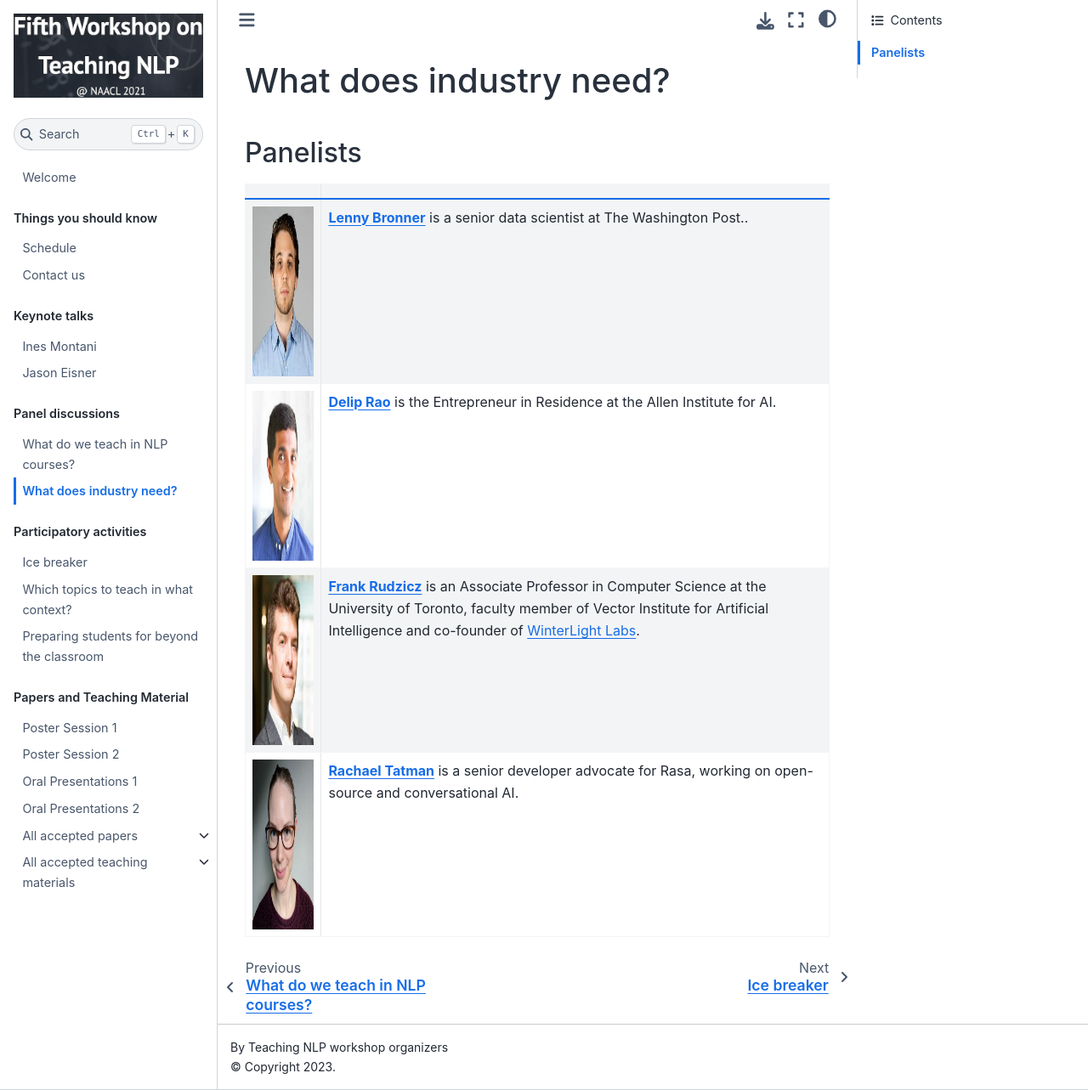
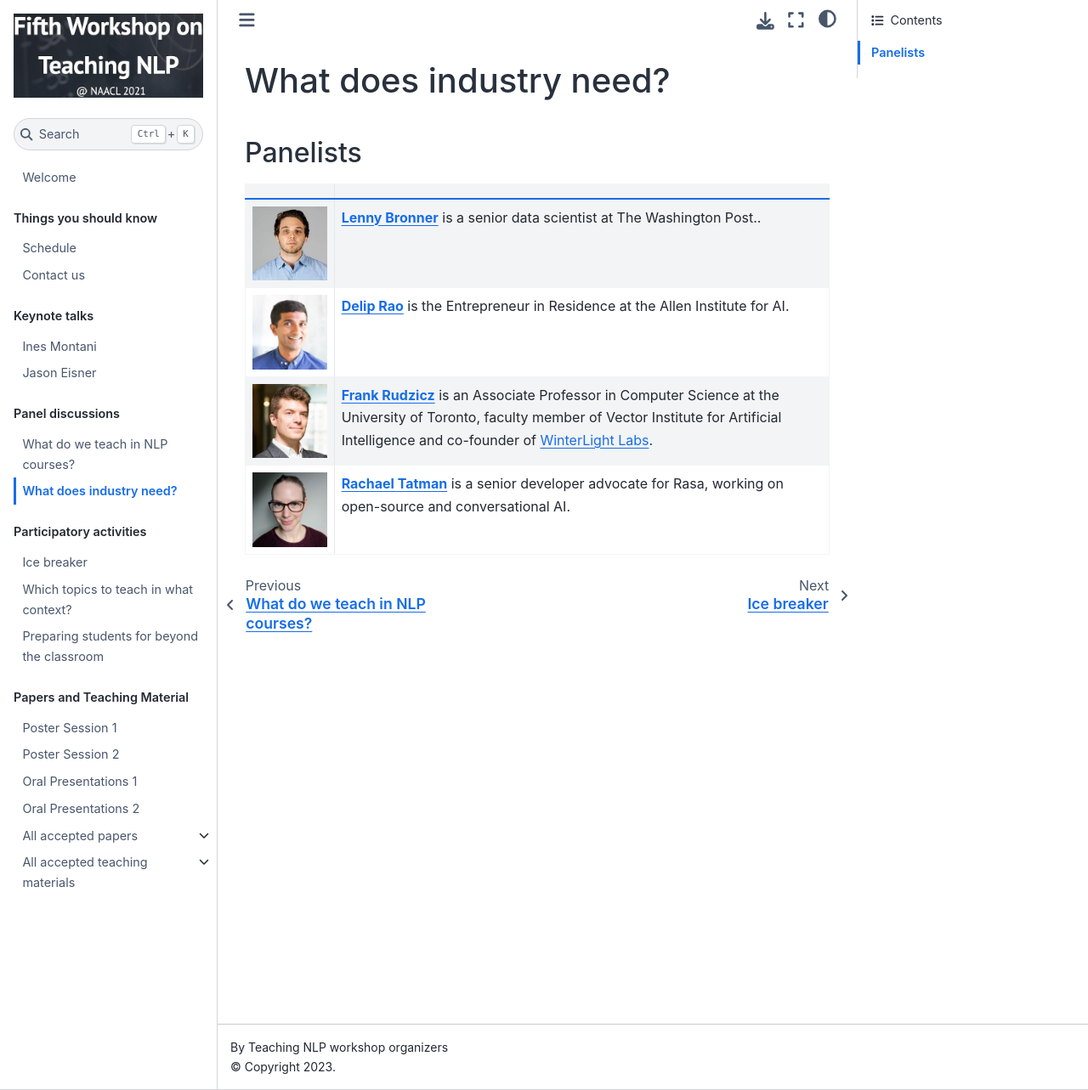
Before and after one commit to TeachingNLP/workshop-book, a Jupyter Book: the page built from panels/industry.md, in a window 1280 px wide and 1283 px high. Shown: the whole window at 85% size. Built offline with Jupyter Book 1.0.4 settings and Sphinx 7.4.7 and the Sphinx Book theme 1.1.4, drawn with Linux system fonts in a browser that asks for light colours.

Commit message:
updating

```diff
--- a/panels/industry.md
+++ b/panels/industry.md
@@ -3,7 +3,7 @@
 ## Panelists
 |               |                               |
 | :---------------- | :------------------------------   |
-| <img src="../img/lenny.jpeg" alt="Lenny" class="bg-primary" width="200px" height="200px"/> | [**Lenny Bronner**](https://lennybronner.com/) is a senior data scientist at The Washington Post.. |
-| <img src="../img/delip.jpeg" alt="Delip" class="bg-primary" width="200px" height="200px"> | [**Delip Rao**](http://deliprao.com/) is the Entrepreneur in Residence at the Allen Institute for AI.|
-| <img src="../img/frank.jpeg" alt="Frank" class="bg-primary" width="200px" height="200px"/> | [**Frank Rudzicz**](http://www.cs.toronto.edu/~frank/) is an Associate Professor in Computer Science at the University of Toronto, faculty member of Vector Institute for Artificial Intelligence and co-founder of [WinterLight Labs](https://winterlightlabs.com/). |
-| <img src="../img/rachael.jpg" alt="Rachael" class="bg-primary" width="200px" height="200px"/> | [**Rachael Tatman**](http://www.rctatman.com/) is a senior developer advocate for Rasa, working on open-source and conversational AI.|
+| <img src="../img/lenny.jpeg" alt="Lenny" class="bg-primary" width="250px"/> | [**Lenny Bronner**](https://lennybronner.com/) is a senior data scientist at The Washington Post.. |
+| <img src="../img/delip.jpeg" alt="Delip" class="bg-primary" width="250px" /> | [**Delip Rao**](http://deliprao.com/) is the Entrepreneur in Residence at the Allen Institute for AI.|
+| <img src="../img/frank.jpeg" alt="Frank" class="bg-primary" width="250px"/> | [**Frank Rudzicz**](http://www.cs.toronto.edu/~frank/) is an Associate Professor in Computer Science at the University of Toronto, faculty member of Vector Institute for Artificial Intelligence and co-founder of [WinterLight Labs](https://winterlightlabs.com/). |
+| <img src="../img/rachael.jpg" alt="Rachael" class="bg-primary" width="250px"/> | [**Rachael Tatman**](http://www.rctatman.com/) is a senior developer advocate for Rasa, working on open-source and conversational AI.|
```
